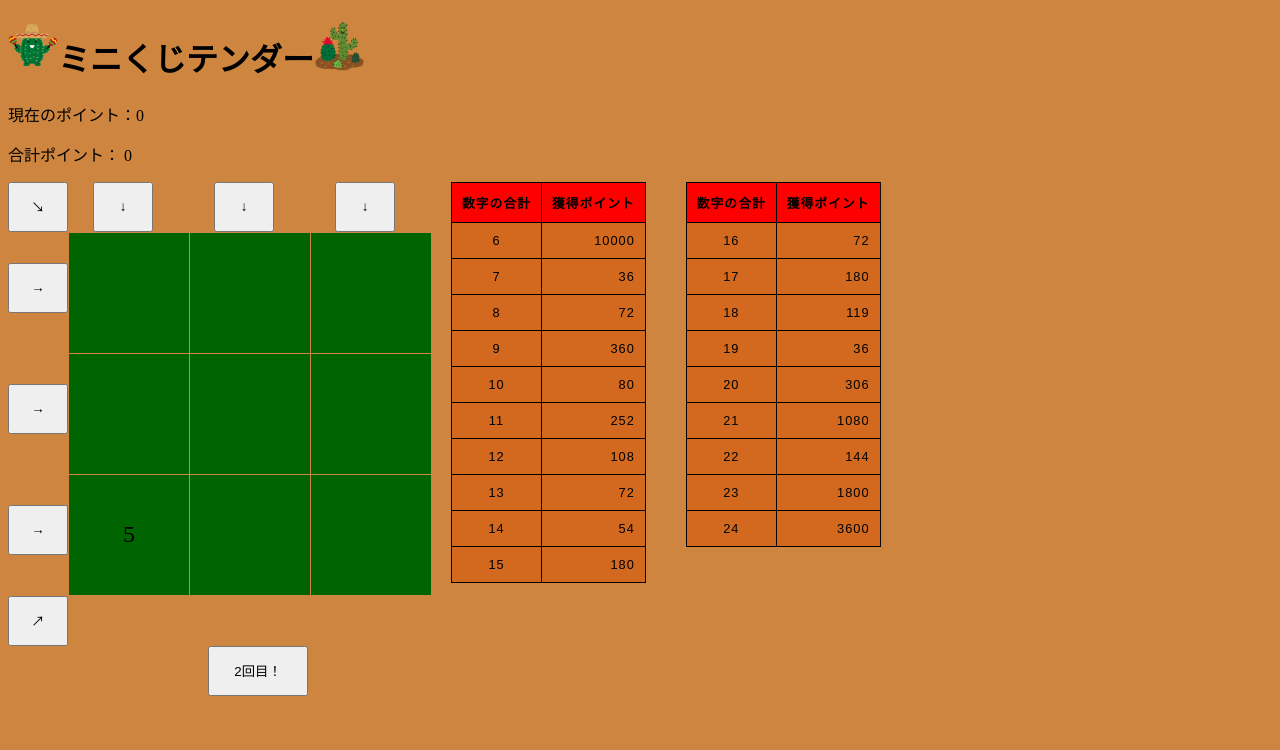
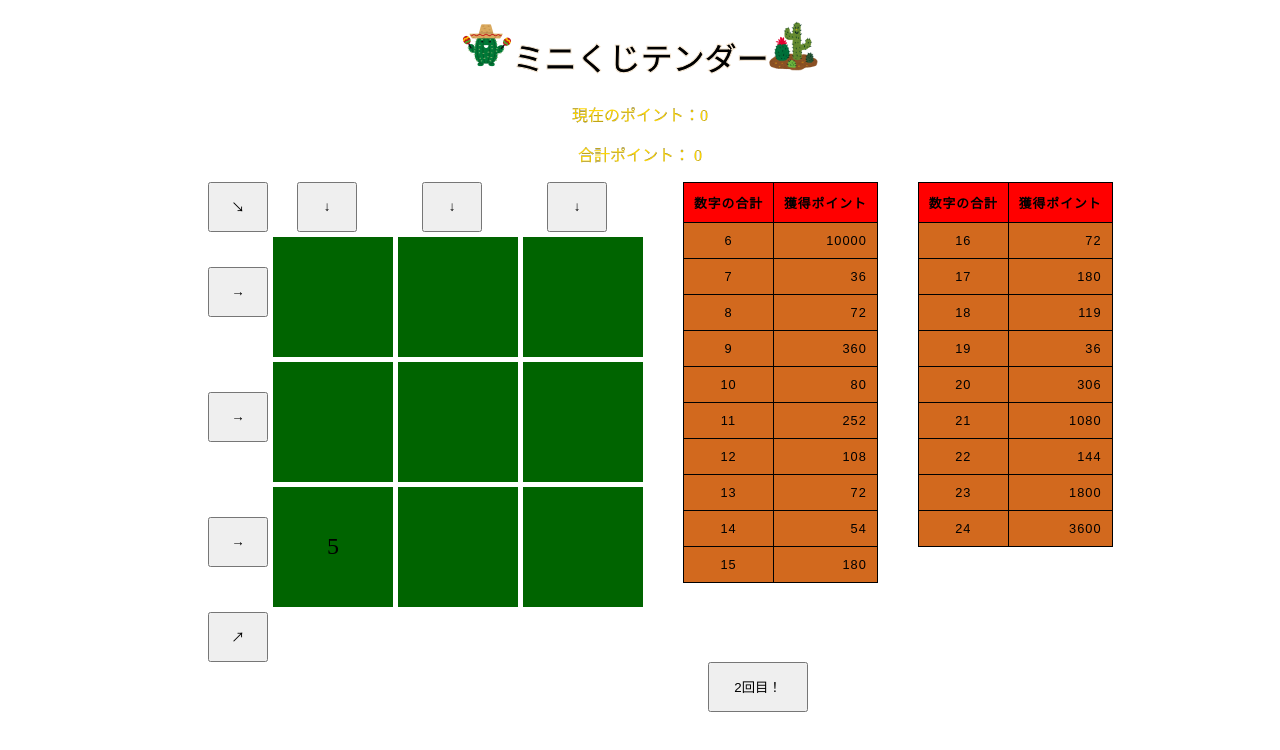
Before and after one commit to k-yamada-423/k-yamada-423.github.io, a plain HTML site: page index.html in a window 1280 px wide. Drawn offline with Linux system fonts and the light colour scheme.

Commit message:
Update style.css

```diff
--- a/style.css
+++ b/style.css
@@ -1,19 +1,28 @@
 #grid {
+margin-left: 200px;
 display: grid;
-place-content: left;
+place-content: center;
 grid-template-columns: repeat(4,0fr);
-grid-gap: 1px;
+grid-gap: 5px;
 }
 
 body {
-    background-color:peru ;
+    background-size: cover;
 }
-
+h1{
+    text-align: center;
+    color:black;
+    -webkit-text-stroke: 1px antiquewhite;
+}
 h1 img {
     width: 50px;
     height: 50px;
 }
-
+#score{
+    text-align: center;
+    color:gold;
+    -webkit-text-stroke: 0.1px black;
+}
 
 .row{
     display: flex;
@@ -152,7 +161,8 @@ tr:nth-child(1) {
 #line-button-8 {
     width: 100px;
     height: 50px;
-    margin-left: 200px;
+    margin-left:700px;
+    margin-bottom: 20px;
 }
 
 
@@ -173,7 +183,7 @@ table {
 
 
 .scorebord1{
-    margin-left: 20px;
+    margin-left: 40px;
     margin-right: 20px;
 }
 .scorebord2{
@@ -184,3 +194,8 @@ table {
 .selectline{
     position: relative;
 }
+
+
+.selectline{
+    position: relative;
+}
```
